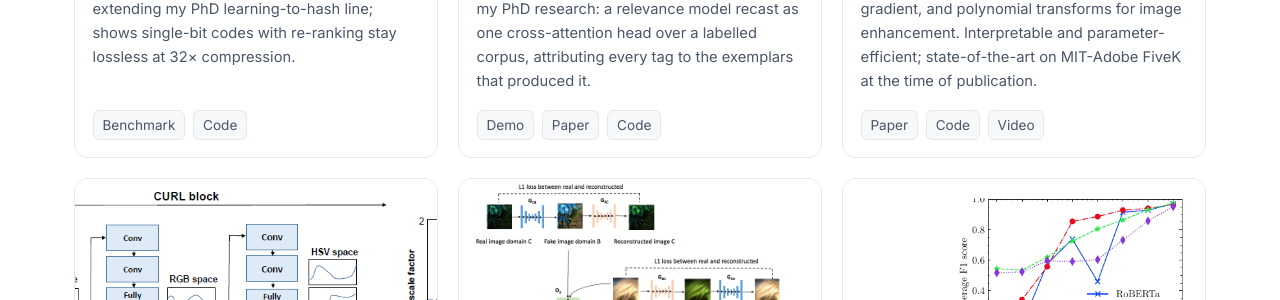
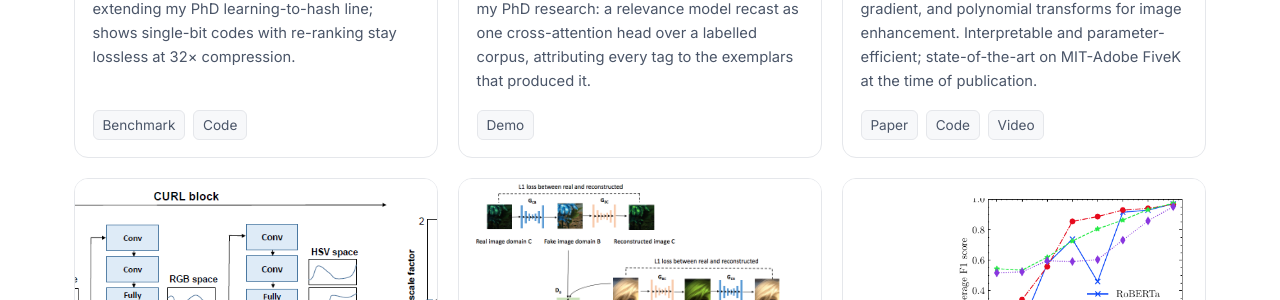
Before and after one commit to sjmoran/sjmoran.github.io, a Jekyll site: the page built from index.md, in a window 1280 px wide and 900 px high, scrolled down 2202 px. Shown: the part 143-443 px from the top of the window. Built offline with Jekyll 4.4.1, drawn with Linux system fonts in a browser that asks for light colours.

Commit message:
Drop Paper and Code links from The Corpus is the Model card
Leave only the HF Spaces demo link on the card.

Co-Authored-By: Claude Opus 4.8 (1M context) <noreply@anthropic.com>

```diff
--- a/_includes/selected-work.html
+++ b/_includes/selected-work.html
@@ -31,8 +31,6 @@
         <p class="card-desc">Training-free, auditable image tagging from my PhD research: a relevance model recast as one cross-attention head over a labelled corpus, attributing every tag to the exemplars that produced it.</p>
         <div class="card-links">
           <a href="https://huggingface.co/spaces/sjmoran/the-corpus-is-the-model" target="_blank" rel="noopener">Demo</a>
-          <a href="https://github.com/sjmoran/nrm/tree/master/docs/paper" target="_blank" rel="noopener">Paper</a>
-          <a href="https://github.com/sjmoran/nrm" target="_blank" rel="noopener">Code</a>
         </div>
       </div>
     </article>
```
